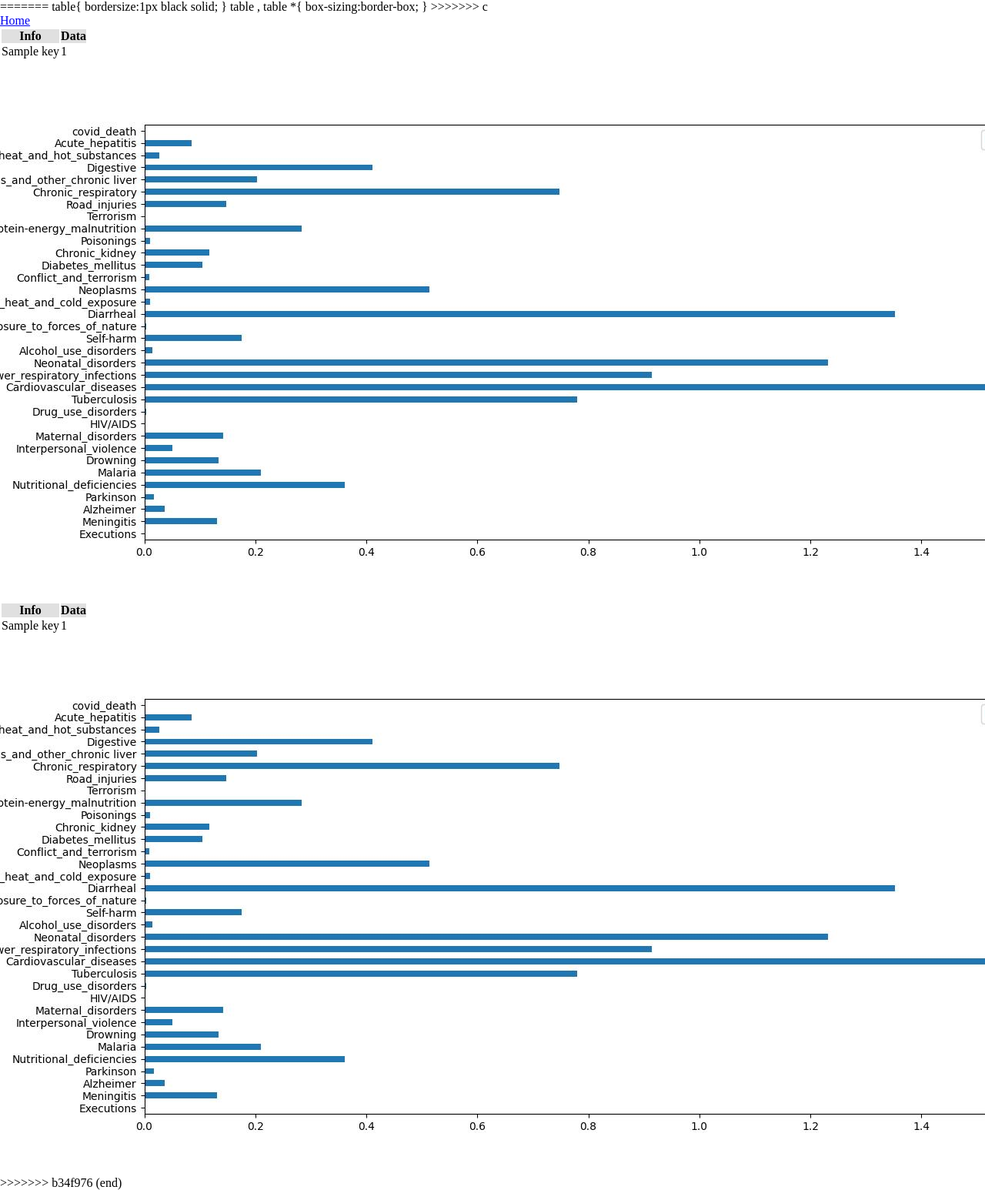
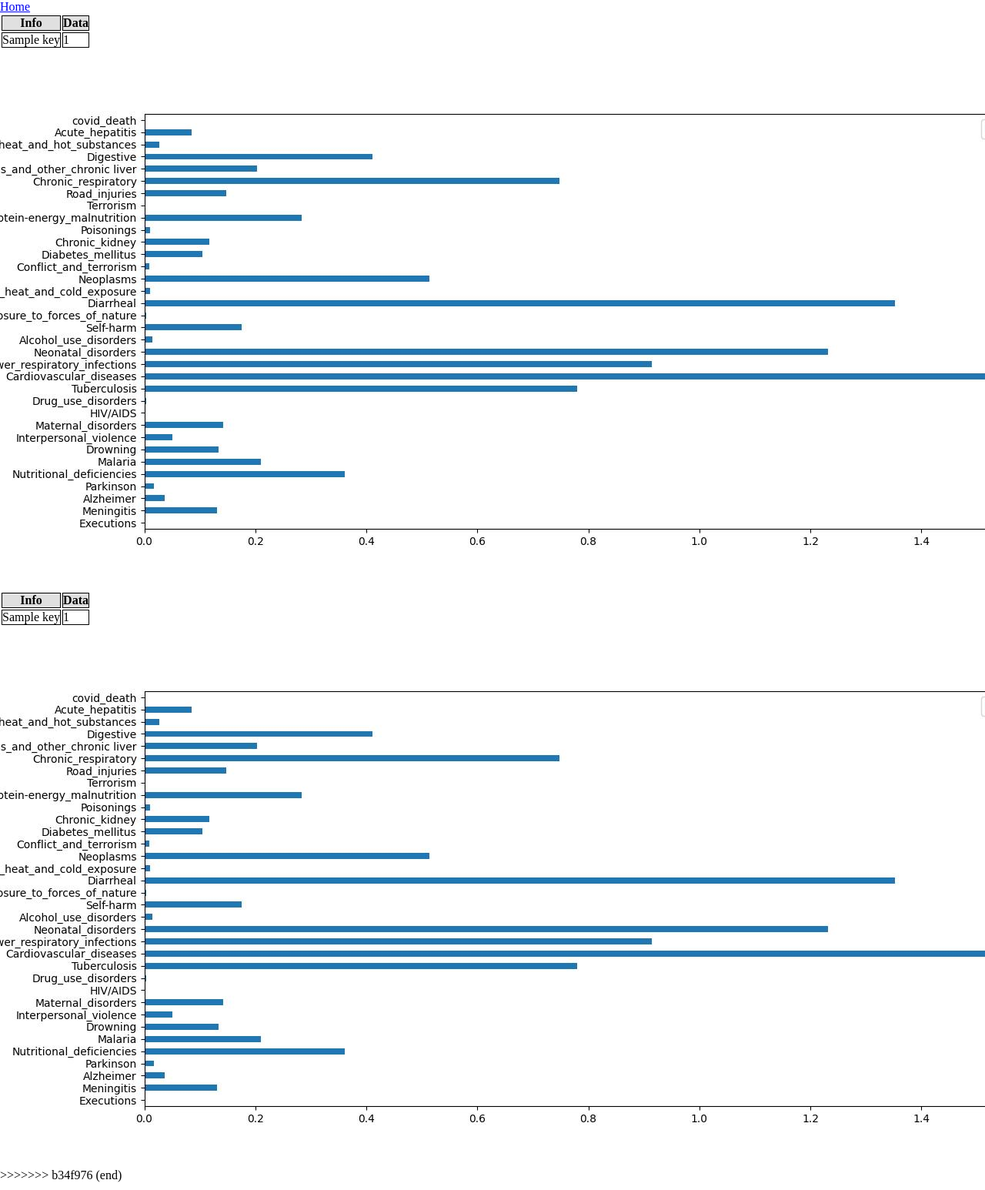
Before and after one commit to Mr-Aylex/hadoop, a Flask app: template templates/death.html in a window 1280 px wide; the page is wider, and only the part inside the window is pictured. Shown: that part at 77% size. Run offline with Flask 2, Linux system fonts and the light colour scheme; the template is opened without the code that fills it: most values are stand-ins (such as "Sample title", 1, 10 or a date in 2020).

Commit message:
correction conflit

```diff
--- a/templates/death.html
+++ b/templates/death.html
@@ -4,7 +4,6 @@
     <meta charset="UTF-8">
     <title>Title</title>
     <style>
-<<<<<<< HEAD
         th,td{
             border: 1px solid black;
         }
@@ -16,18 +15,6 @@
             margin:0px;
         }
     </style>
-=======
-        table{
-            bordersize:1px black solid;
-        }
-
-        table ,
-        table *{
-            box-sizing:border-box;
-        }
-    </style>
-
->>>>>>> c
 </head>
 <header>
     <a href="/">Home</a>
```
Also changed, not shown: 1 other file.
